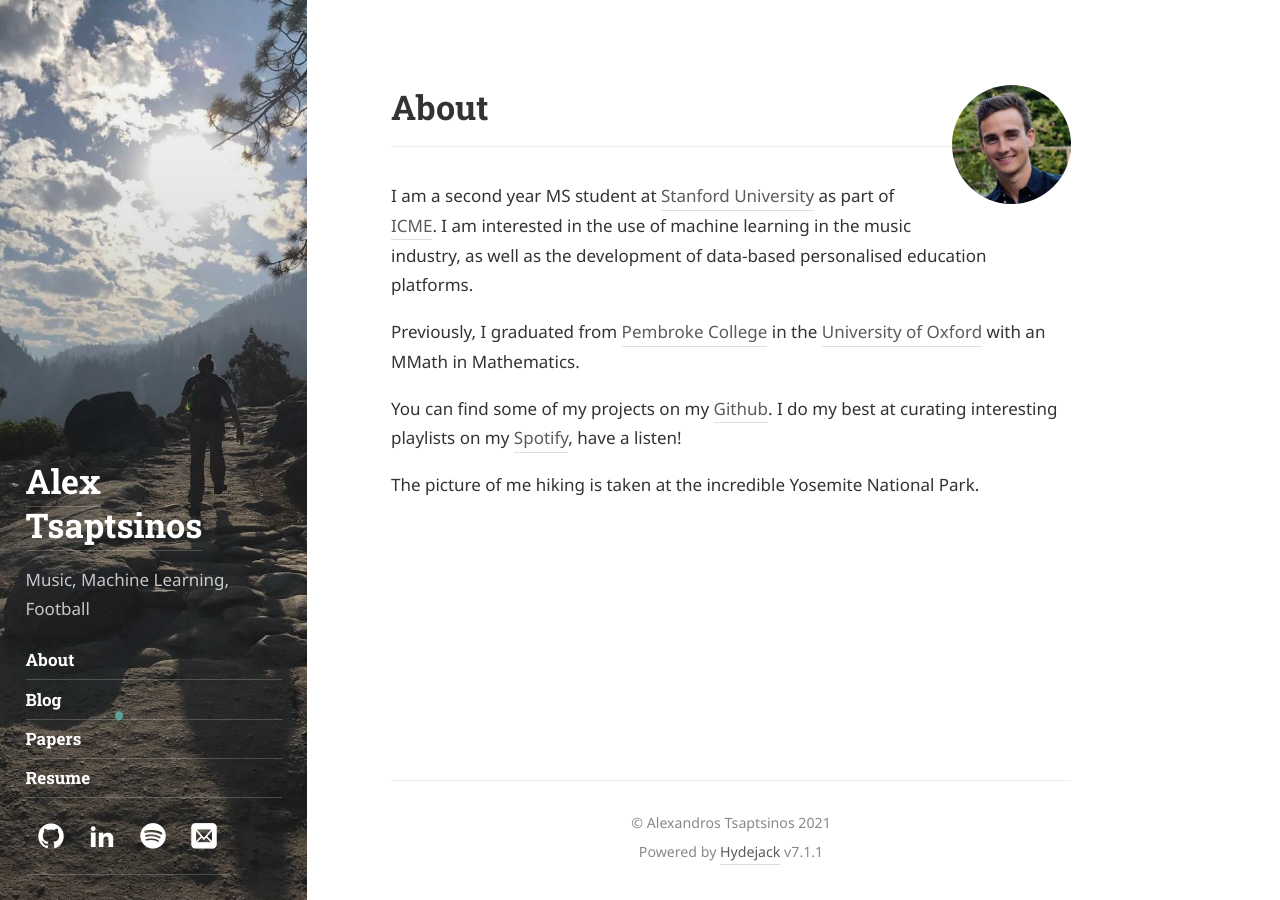
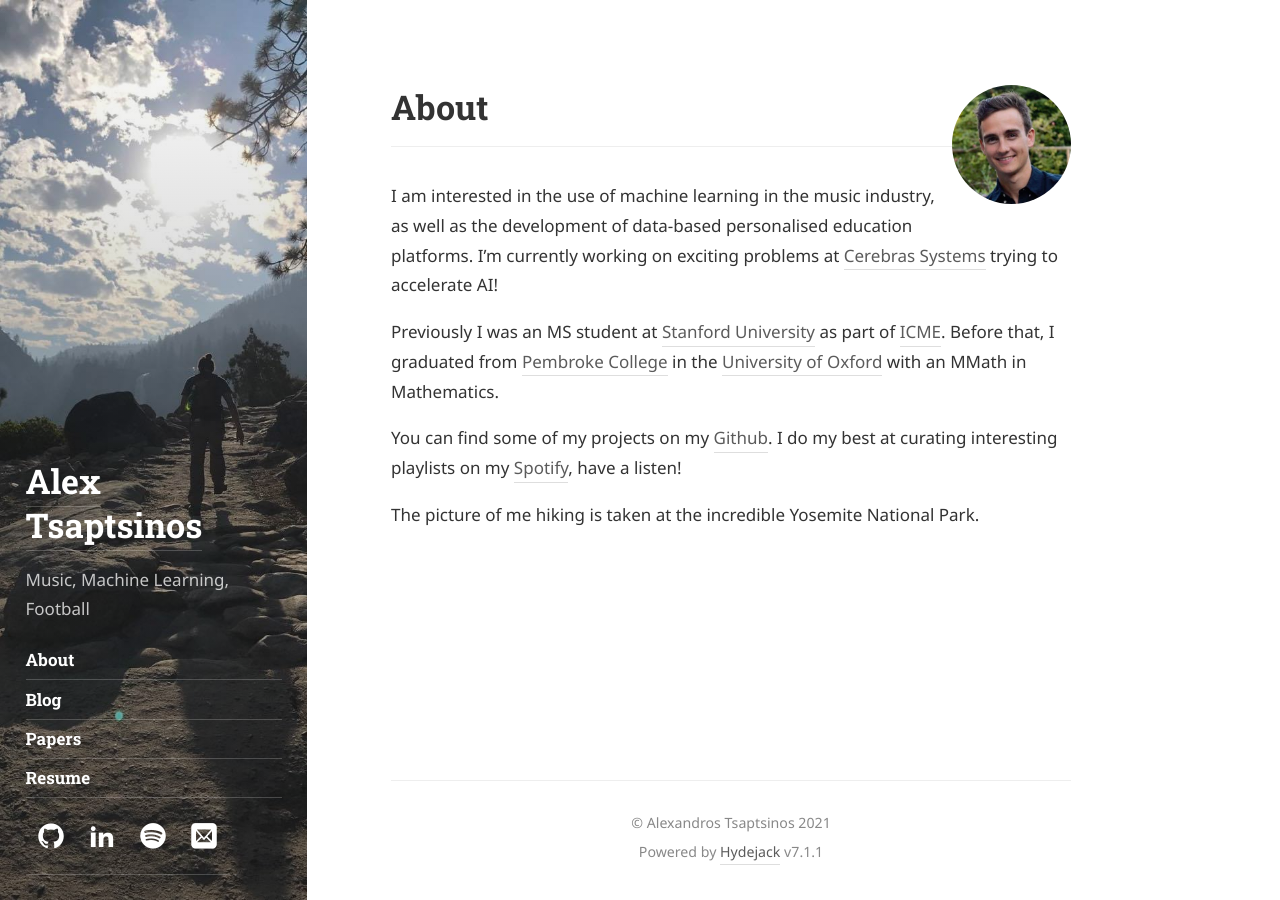
Before and after one commit to alexTsaptsinos/alexTsaptsinos.github.io, a Jekyll site: the page built from about.md, in a window 1280 px wide. Built offline with Jekyll 4.4.1, drawn with Linux system fonts in a browser that asks for light colours; some web fonts are replaced.

Commit message:
Fix aboutme.

```diff
--- a/_data/authors.yml
+++ b/_data/authors.yml
@@ -8,9 +8,9 @@ author1:
   # Used at the bottom of each page and at the top of the `about` layout
   # Markdown enabled, can use multiple paragraphs (enabled by `|`)
   about:             |
-    I am a second year MS student at [Stanford University](https://www.stanford.edu/) as part of [ICME](https://icme.stanford.edu/). I am interested in the use of machine learning in the music industry, as well as the development of data-based personalised education platforms.
+    I am interested in the use of machine learning in the music industry, as well as the development of data-based personalised education platforms. I'm currently working on exciting problems at [Cerebras Systems](https://cerebras.net/) trying to accelerate AI!
 
-    Previously, I graduated from [Pembroke College](https://www.pmb.ox.ac.uk/) in the [University of Oxford](http://www.ox.ac.uk/) with an MMath in Mathematics.
+    Previously I was an MS student at [Stanford University](https://www.stanford.edu/) as part of [ICME](https://icme.stanford.edu/). Before that, I graduated from [Pembroke College](https://www.pmb.ox.ac.uk/) in the [University of Oxford](http://www.ox.ac.uk/) with an MMath in Mathematics.
 
     You can find some of my projects on my [Github](https://github.com/alexTsaptsinos). I do my best at curating interesting playlists on my [Spotify](https://open.spotify.com/user/1160348824), have a listen!
 
```
